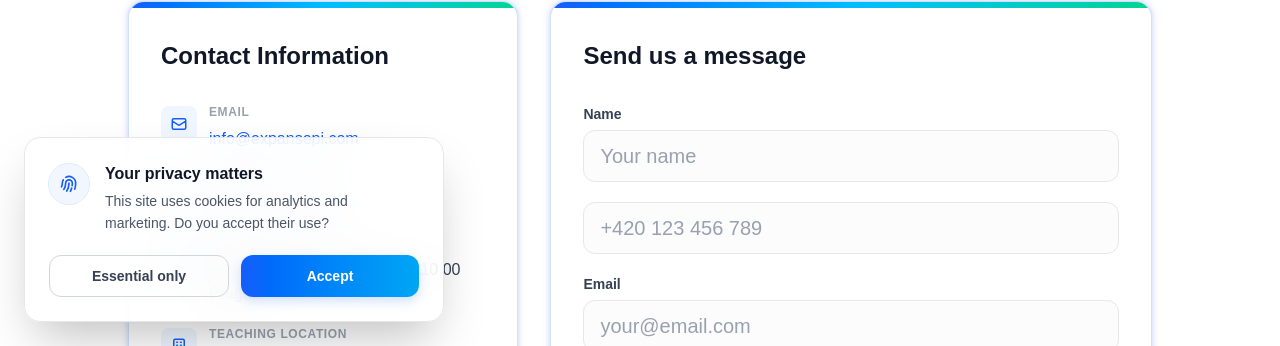
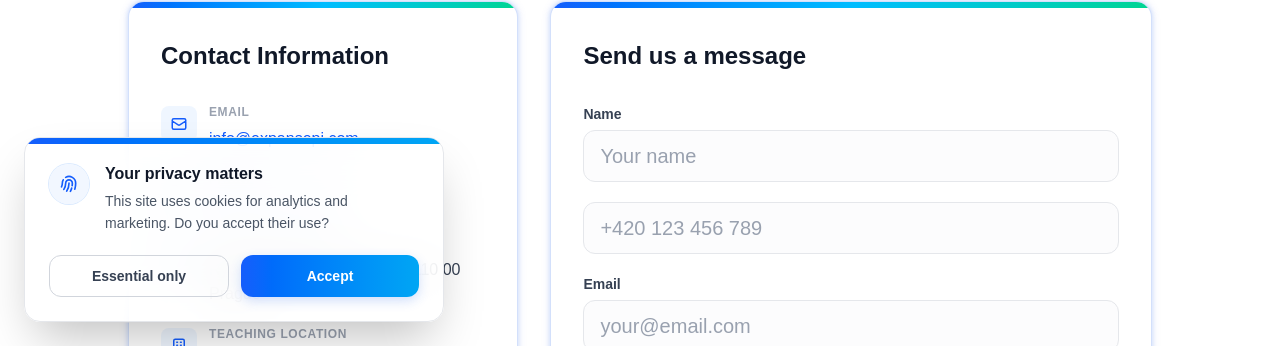
Before and after one commit to eXpansePi/expansepi, a Next.js app: page /en/kontakt in a window 1280 px wide. Shown: the part 454-800 px from the top of the page. Built offline with nearby package versions, Linux system fonts and the light colour scheme; no server answers.

Commit message:
style: add top gradient bar to CookieBanner

```diff
--- a/app/[lang]/components/CookieBanner.tsx
+++ b/app/[lang]/components/CookieBanner.tsx
@@ -72,7 +72,10 @@ export function CookieBanner({ lang }: CookieBannerProps) {
     const t = translations[lang as keyof typeof translations] || translations.cs;
 
     return (
-        <div className="fixed bottom-0 sm:bottom-6 sm:left-6 w-full sm:w-[420px] p-5 sm:p-6 bg-white/90 sm:bg-white/80 backdrop-blur-xl border-t sm:border border-gray-200 shadow-[0_-8px_30px_rgb(0,0,0,0.04)] sm:shadow-2xl sm:rounded-2xl z-[999] flex flex-col gap-4 animate-[slideUp_400ms_cubic-bezier(0.16,1,0.3,1)]">
+        <div className="fixed bottom-0 sm:bottom-6 sm:left-6 w-full sm:w-[420px] p-5 sm:p-6 bg-white/90 sm:bg-white/80 backdrop-blur-xl border-t sm:border border-gray-200 shadow-[0_-8px_30px_rgb(0,0,0,0.04)] sm:shadow-2xl sm:rounded-2xl z-[999] flex flex-col gap-4 animate-[slideUp_400ms_cubic-bezier(0.16,1,0.3,1)] overflow-hidden">
+            {/* Gradient accent bar */}
+            <div className="absolute top-0 left-0 right-0 h-1.5 bg-gradient-to-r from-blue-600 to-sky-500" />
+
             <div className="flex items-start gap-4">
                 <div className="w-10 h-10 rounded-full bg-blue-50/80 flex items-center justify-center flex-shrink-0 text-blue-600 mt-0.5 ring-1 ring-blue-100">
                     <svg className="w-5 h-5" fill="none" stroke="currentColor" viewBox="0 0 24 24">
```
